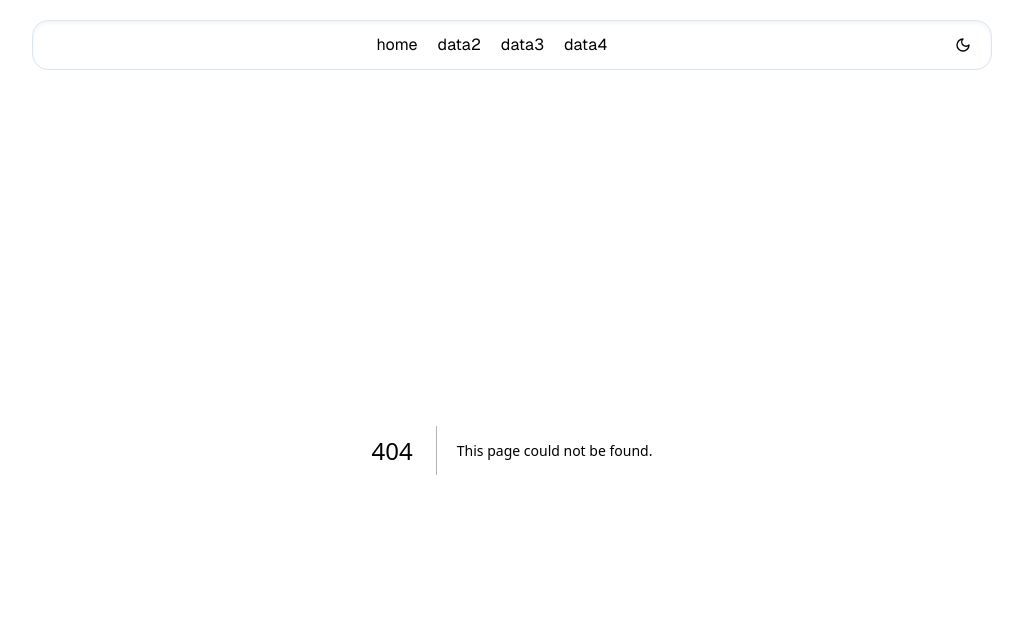
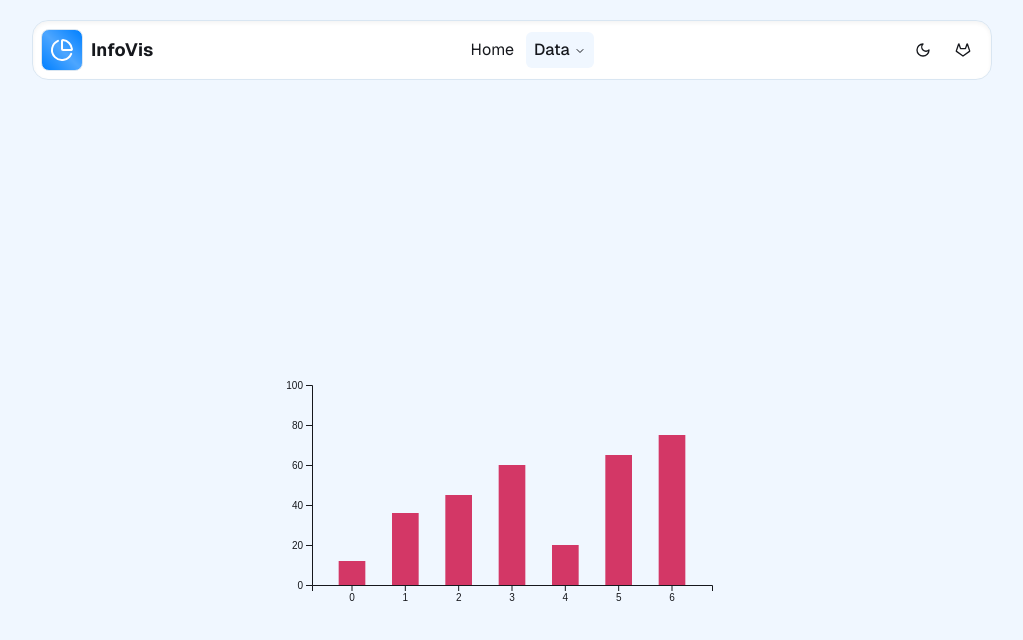
Before and after one commit to yunuseyvz/stravaviz, a Next.js app: page /distance-time in a window 1280 px wide. Before the commit this address had no page. Shown: the top 640 px of the page, without its empty margins (128-1151 px from the left). Built offline with nearby package versions, Linux system fonts and the light colour scheme.

Commit message:
tweak navbar, prepare routing

```diff
--- /dev/null
+++ b/src/app/alt-heart/page.tsx
@@ -0,0 +1,9 @@
+import D3Graph from "@/components/graph";
+
+export default function data0() {
+  return (
+    <div className="flex items-center justify-center min-h-screen p-8 pb-20 sm:p-20">
+      <D3Graph />
+    </div>
+  );
+}
--- /dev/null
+++ b/src/app/distance-time/page.tsx
@@ -0,0 +1,9 @@
+import D3Graph from "@/components/graph";
+
+export default function data1() {
+  return (
+    <div className="flex items-center justify-center min-h-screen p-8 pb-20 sm:p-20">
+      <D3Graph />
+    </div>
+  );
+}
--- /dev/null
+++ b/src/app/heart-speed/page.tsx
@@ -0,0 +1,9 @@
+import D3Graph from "@/components/graph";
+
+export default function data2() {
+  return (
+    <div className="flex items-center justify-center min-h-screen p-8 pb-20 sm:p-20">
+      <D3Graph />
+    </div>
+  );
+}
--- a/src/app/layout.tsx
+++ b/src/app/layout.tsx
@@ -26,7 +26,7 @@ export default function RootLayout({
   children: React.ReactNode;
 }>) {
   return (
-    <html lang="en">
+    <html lang="en" suppressHydrationWarning>
       <body
         className={`${geistSans.variable} ${geistMono.variable} antialiased`}
       >
--- a/src/app/page.tsx
+++ b/src/app/page.tsx
@@ -4,9 +4,13 @@ import D3Graph from "../components/graph";
 export default function Home() {
   return (
     <div className="grid grid-rows-[20px_1fr_20px] items-center justify-items-center min-h-screen p-8 pb-20 gap-16 sm:p-20 font-[family-name:var(--font-geist-sans)]">
-      <main className="flex flex-col gap-8 row-start-2 items-center sm:items-start">
-        <D3Graph />
-      </main>
+      <header className="row-start-1 flex flex-col items-center gap-4 mt-8">
+        <h1 className="text-4xl font-bold">Welcome</h1>
+        <p className="text-lg text-center max-w-2xl">
+          Explore insightful visualizations of Strava data, created as part of our university project for InfoVis.
+        </p>
+      </header>
+
       <footer className="row-start-3 flex justify-between w-full px-6">
         <span>IV Gruppe 07 WS 2024/2025</span>
       </footer>
--- /dev/null
+++ b/src/app/times-holidays/page.tsx
@@ -0,0 +1,9 @@
+import D3Graph from "@/components/graph";
+
+export default function data3() {
+  return (
+    <div className="flex items-center justify-center min-h-screen p-8 pb-20 sm:p-20">
+      <D3Graph />
+    </div>
+  );
+}
--- a/src/components/navbar.tsx
+++ b/src/components/navbar.tsx
@@ -1,5 +1,5 @@
 "use client";
-import { Menu } from "lucide-react";
+import { ChevronsDown, Github, Menu, ChevronDown, Home, BarChart2, PieChart, Gitlab, Activity, Heart, Calendar } from "lucide-react";
 import React from "react";
 import {
   Sheet,
@@ -12,9 +12,11 @@ import {
 import { Separator } from "@/components/ui/separator";
 import {
   NavigationMenu,
+  NavigationMenuContent,
   NavigationMenuItem,
   NavigationMenuLink,
   NavigationMenuList,
+  NavigationMenuTrigger,
 } from "@/components/ui/navigation-menu";
 import { Button } from "@/components/ui/button";
 import Link from "next/link";
@@ -23,52 +25,76 @@ import { ToggleTheme } from "./toogle-theme";
 interface RouteProps {
   href: string;
   label: string;
+  icon: React.ComponentType;
 }
 
 const routeList: RouteProps[] = [
   {
-    href: "/",
-    label: "home",
+    href: "/distance-time",
+    label: "Distance - Time",
+    icon: Activity,
   },
   {
-    href: "/data2",
-    label: "data2",
+    href: "/heart-speed",
+    label: "Heart Rate - Speed",
+    icon: Heart,
   },
   {
-    href: "/data3",
-    label: "data3",
+    href: "/alt-heart",
+    label: "Altitude - Heart Rate",
+    icon: BarChart2,
   },
   {
-    href: "/data4",
-    label: "data4",
+    href: "/times-holidays",
+    label: "Times - Holidays",
+    icon: Calendar,
   },
 ];
 
 export const Navbar = () => {
   const [isOpen, setIsOpen] = React.useState(false);
+
   return (
     <header className="shadow-inner bg-opacity-15 w-[90%] md:w-[70%] lg:w-[75%] lg:max-w-screen-xl top-5 mx-auto sticky border border-secondary z-40 rounded-2xl flex justify-between items-center p-2 bg-card">
-      <div className="flex items-center justify-center w-full">
-        {/* <!-- Desktop Navigation --> */}
-        <div className="hidden lg:flex">
+      <Link href="/" className="font-bold text-lg flex items-center">
+        <div className="bg-gradient-to-tr from-primary via-primary/70 to-primary rounded-lg p-2 border border-secondary">
+          <PieChart className="w-6 h-6 text-white" />
+        </div>
+        <span className="ml-2">InfoVis</span>
+      </Link>
+
+      {/* <!-- Desktop --> */}
       <NavigationMenu className="hidden lg:block mx-auto">
         <NavigationMenuList>
-              {routeList.map(({ href, label }) => (
-                <NavigationMenuItem key={href}>
+          <NavigationMenuItem>
             <NavigationMenuLink asChild>
-                    <Link href={href} className="text-base px-2">
-                      {label}
+              <Link href="/" className="text-base px-2 flex items-center hover:text-blue-500">
+                Home
               </Link>
             </NavigationMenuLink>
           </NavigationMenuItem>
+          <NavigationMenuItem className="relative group">
+            <NavigationMenuTrigger className="text-base px-2 flex items-center hover:text-blue-500">
+              Data
+            </NavigationMenuTrigger>
+            <NavigationMenuContent>
+              {routeList.map(({ href, label, icon: Icon }) => (
+                <Link
+                  key={href}
+                  href={href}
+                  className="px-4 py-2 text-black dark:text-white hover:bg-gray-100 dark:hover:bg-gray-800 flex items-center"
+                >
+                  <Icon />
+                  <span className="ml-2">{label}</span>
+                </Link>
               ))}
+            </NavigationMenuContent>
+          </NavigationMenuItem>
         </NavigationMenuList>
       </NavigationMenu>
-        </div>
-      </div>
-      <div className="flex items-center">
-        {/* <!-- Mobile Navigation --> */}
-        <div className="lg:hidden">
+
+       {/* <!-- Mobile --> */}
+       <div className="flex items-center lg:hidden">
         <Sheet open={isOpen} onOpenChange={setIsOpen}>
           <SheetTrigger asChild>
             <Menu
@@ -84,19 +110,28 @@ export const Navbar = () => {
             <div>
               <SheetHeader className="mb-4 ml-4">
                 <SheetTitle className="flex items-center">
+                  <Link href="/" className="flex items-center">
+                    <div className="bg-gradient-to-tr from-primary via-primary/70 to-primary rounded-lg p-2 border border-secondary">
+                      <PieChart className="w-6 h-6 text-white" />
+                    </div>
+                    <span className="ml-2">InfoVis</span>
+                  </Link>
                 </SheetTitle>
               </SheetHeader>
 
               <div className="flex flex-col gap-2">
-                  {routeList.map(({ href, label }) => (
+                {routeList.map(({ href, label, icon: Icon }) => (
                   <Button
                     key={href}
                     onClick={() => setIsOpen(false)}
                     asChild
                     variant="ghost"
-                      className="justify-start text-base"
+                    className="justify-start text-base flex items-center"
                   >
-                      <Link href={href}>{label}</Link>
+                    <Link href={href}>
+                      <Icon />
+                      {label}
+                    </Link>
                   </Button>
                 ))}
               </div>
@@ -110,9 +145,19 @@ export const Navbar = () => {
           </SheetContent>
         </Sheet>
       </div>
+
       <div className="hidden lg:flex">
         <ToggleTheme />
-        </div>
+
+        <Button asChild size="sm" variant="ghost" aria-label="View on GitHub">
+          <Link
+            aria-label="View on GitLab"
+            href="https://gitlab.lrz.de/iv2425-projects/team-07"
+            target="_blank"
+          >
+            <Gitlab className="size-5" />
+          </Link>
+        </Button>
       </div>
     </header>
   );
--- a/src/components/ui/navigation-menu.tsx
+++ b/src/components/ui/navigation-menu.tsx
@@ -69,13 +69,13 @@ const NavigationMenuContent = React.forwardRef<
   <NavigationMenuPrimitive.Content
     ref={ref}
     className={cn(
-      "left-0 top-0 w-full data-[motion^=from-]:animate-in data-[motion^=to-]:animate-out data-[motion^=from-]:fade-in data-[motion^=to-]:fade-out data-[motion=from-end]:slide-in-from-right-52 data-[motion=from-start]:slide-in-from-left-52 data-[motion=to-end]:slide-out-to-right-52 data-[motion=to-start]:slide-out-to-left-52 md:absolute md:w-auto ",
+      "left-0 top-0 w-full md:w-64 data-[motion^=from-]:animate-in data-[motion^=to-]:animate-out data-[motion^=from-]:fade-in data-[motion^=to-]:fade-out data-[motion=from-end]:slide-in-from-right-52 data-[motion=from-start]:slide-in-from-left-52 data-[motion=to-end]:slide-out-to-right-52 data-[motion=to-start]:slide-out-to-left-52 md:absolute",
       className
     )}
     {...props}
   />
-))
-NavigationMenuContent.displayName = NavigationMenuPrimitive.Content.displayName
+));
+NavigationMenuContent.displayName = NavigationMenuPrimitive.Content.displayName;
 
 const NavigationMenuLink = NavigationMenuPrimitive.Link
 
```
Lines whose indentation alone changed are shown as unchanged.
